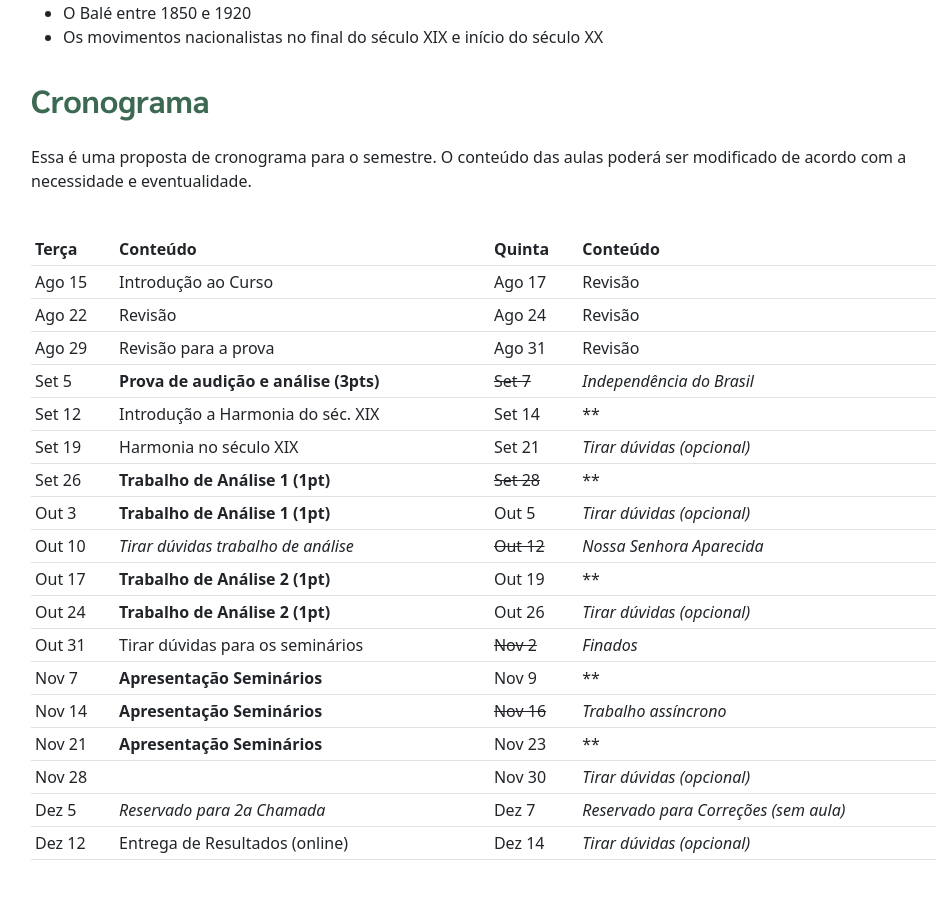
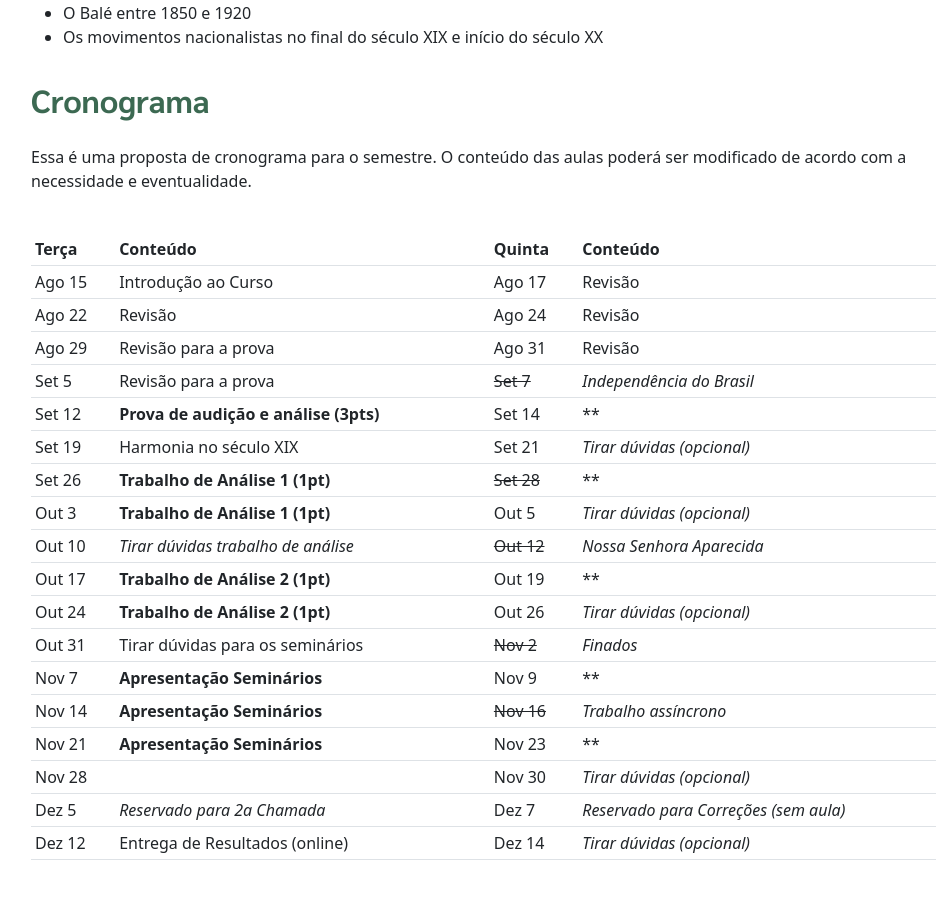
Before and after one commit to pedrokroger/pedrokroger.github.io, a Jekyll site: the page built from pages/musa76-lem8.md, in a window 1280 px wide and 900 px high, scrolled down 2223 px. Shown: the whole window, without its empty margins (51-987 px from the left). Built offline with Jekyll 4.4.1, drawn with Linux system fonts in a browser that asks for light colours.

Commit message:
Muda data da prova

```diff
--- a/pages/musa76-lem8.md
+++ b/pages/musa76-lem8.md
@@ -108,8 +108,8 @@ ser modificado de acordo com a necessidade e eventualidade.
 | Ago 15 | Introdução ao Curso                   | Ago 17     | Revisão                               |
 | Ago 22 | Revisão                               | Ago 24     | Revisão                               |
 | Ago 29 | Revisão para a prova                  | Ago 31     | Revisão                               |
-| Set 5  | **Prova de audição e análise (3pts)** | ~~Set 7~~  | _Independência do Brasil_             |
-| Set 12 | Introdução a Harmonia do séc. XIX     | Set 14     | \*\*                                  |
+| Set 5  | Revisão para a prova                  | ~~Set 7~~  | _Independência do Brasil_             |
+| Set 12 | **Prova de audição e análise (3pts)** | Set 14     | \*\*                                  |
 | Set 19 | Harmonia no século XIX                | Set 21     | _Tirar dúvidas (opcional)_            |
 | Set 26 | **Trabalho de Análise 1 (1pt)**       | ~~Set 28~~ | \*\*                                  |
 | Out 3  | **Trabalho de Análise 1 (1pt)**       | Out 5      | _Tirar dúvidas (opcional)_            |
```
